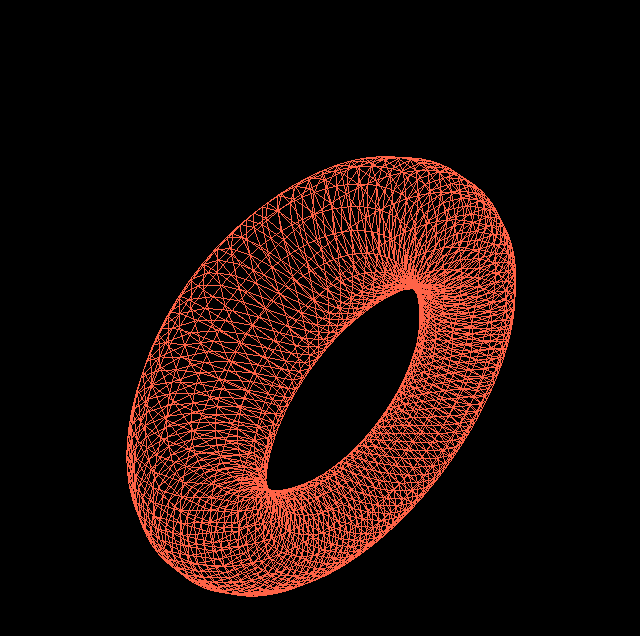
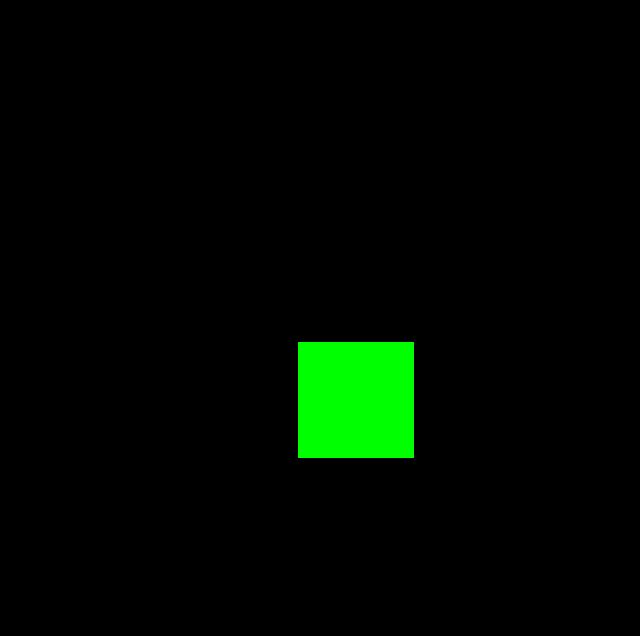
Before and after one commit to Prabhatnepal/threejs_backbencher, a website built with Vite: page index.html in a window 1280 px wide. Shown: the whole page, without its empty margins (284-924 px from the left). Built offline with nearby package versions, Linux system fonts and the light colour scheme; animation ran at ten frames a second.

Commit message:
setup tailwind and add the cube in the scene

```diff
--- a/index.html
+++ b/index.html
@@ -4,12 +4,11 @@
         <meta charset="UTF-8" />
         <link rel="icon" type="image/svg+xml" href="/vite.svg" />
         <meta name="viewport" content="width=device-width, initial-scale=1.0" />
+        <link href="/src/style.css" rel="stylesheet" />
         <title>PrabhaT</title>
     </head>
     <body>
-
         <canvas id="canvas"></canvas>
-
         <script type="module" src="src/main.js"></script>
     </body>
 </html>
--- a/package.json
+++ b/package.json
@@ -9,6 +9,8 @@
     "preview": "vite preview"
   },
   "devDependencies": {
+    "@tailwindcss/vite": "^4.1.4",
+    "tailwindcss": "^4.1.4",
     "vite": "^6.2.0"
   },
   "dependencies": {
--- a/src/main.js
+++ b/src/main.js
@@ -1,41 +1,30 @@
-import './style.css'
+import * as THREE from "three";
 
-import * as THREE from 'three';
-
-// create scene
+// create a scene
 const scene = new THREE.Scene();
 
+// create a camera
+const camera = new THREE.PerspectiveCamera(
+  75,
+  window.innerWidth / window.innerHeight,
+  0.1,
+  1000,
+);
 
-//camera
-const camera = new THREE.PerspectiveCamera(75, window.innerWidth / window.innerHeight, 0.1, 1000);
+// now render the scene using webGL
+const renderer = new THREE.WebGLRenderer();
+renderer.setSize(window.innerWidth, window.innerHeight);
+document.body.appendChild(renderer.domElement);
 
-const renderer = new THREE.WebGLRenderer({
-canvas: document.querySelector('#canvas'),
-});
+//now lets render cube
+const geometry = new THREE.BoxGeometry(1, 1, 1);
+const material = new THREE.MeshBasicMaterial({ color: 0x00ff00 });
+const cube = new THREE.Mesh(geometry, material);
+scene.add(cube);
 
+camera.position.z = 5;
 
-//render
-renderer.setSize(window.innerWidth, window.innerHeight);
-renderer.setPixelRatio(window.devicePixelRatio);
-camera.position.z = 30;
-
-renderer.render(scene, camera);
-
-//create geometry
-const geometry = new THREE.TorusGeometry(10, 3, 16, 100);
-
-//create material
-const material = new THREE.MeshBasicMaterial({ color: 0xFF6347, wireframe: true });
-const torus = new THREE.Mesh(geometry, material);
-
-//add to scene
-scene.add(torus);
-
-//animation
 function animate() {
-    requestAnimationFrame(animate);
-    torus.rotation.x += 0.01;
-    torus.rotation.y += 0.01;
-    renderer.render(scene, camera);
+  renderer.render(scene, camera);
 }
-animate();
+renderer.setAnimationLoop(animate);
--- a/src/style.css
+++ b/src/style.css
@@ -1,4 +1,5 @@
-canvas{
+@import "tailwindcss";
+canvas {
     position: fixed;
     top: 0;
     left: 0;
--- /dev/null
+++ b/vite.config.js
@@ -0,0 +1,5 @@
+import { defineConfig } from "vite";
+import tailwindcss from "@tailwindcss/vite";
+export default defineConfig({
+  plugins: [tailwindcss()],
+});
```
Also changed, not shown: 2 other files. Lines whose indentation alone changed are shown as unchanged.
